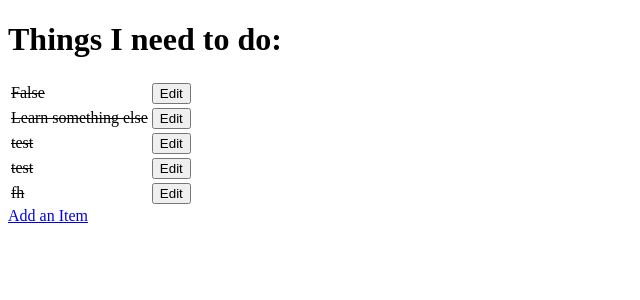
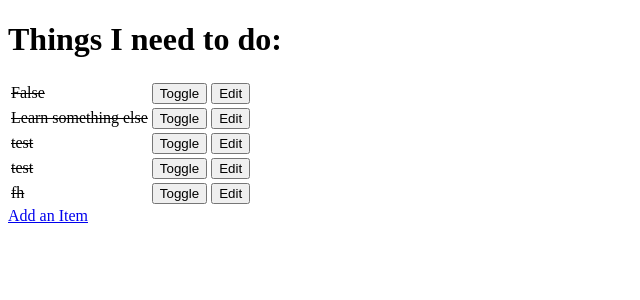
Before and after one commit to DiarmuidSheeran/ci-fsf-hello-django, a Django app: page / in a window 1280 px wide. Shown: the top 300 px of the page, without its empty margins (0-640 px from the left). Run offline with Django 3.2, Linux system fonts and the light colour scheme; data comes from the database, SQL or seed files in the repository; both versions use the stored data as it was after the commit.

Commit message:
Create toggle button to revert reverse done cmd or visa versa

```diff
--- a/django_todo/urls.py
+++ b/django_todo/urls.py
@@ -15,11 +15,12 @@ Including another URLconf
 """
 from django.contrib import admin
 from django.urls import path
-from todo.views import get_todo_list, add_item, edit_item
+from todo.views import get_todo_list, add_item, edit_item, toggle_item
 
 urlpatterns = [
     path('admin/', admin.site.urls),
     path('', get_todo_list, name='get_todo_list'),
     path('add', add_item, name='add'),
-    path('edit/<item_id>', edit_item, name='edit')
+    path('edit/<item_id>', edit_item, name='edit'),
+    path('toggle/<item_id>', toggle_item, name='toggle')
 ]
--- a/todo/templates/todo/todo_list.html
+++ b/todo/templates/todo/todo_list.html
@@ -17,6 +17,11 @@
                     <td><strike>{{ item.done}}</strike></td>
                 {% endif %}
                 <td>
+                    <a href="/toggle/{{ item.id }}">
+                        <button>Toggle</button>
+                    </a>
+                </td>
+                <td>
                     <a href="/edit/{{ item.id }}">
                         <button>Edit</button>
                     </a>
--- a/todo/views.py
+++ b/todo/views.py
@@ -36,3 +36,9 @@ def edit_item(request, item_id):
         'form': form
     }
     return render(request, 'todo/edit_item.html', context)
+
+def toggle_item(request, item_id):
+    item = get_object_or_404(Item, id=item_id)
+    item.done = not item.done
+    item.save()
+    return redirect('get_todo_list')
```
Also changed, not shown: db.sqlite3.
